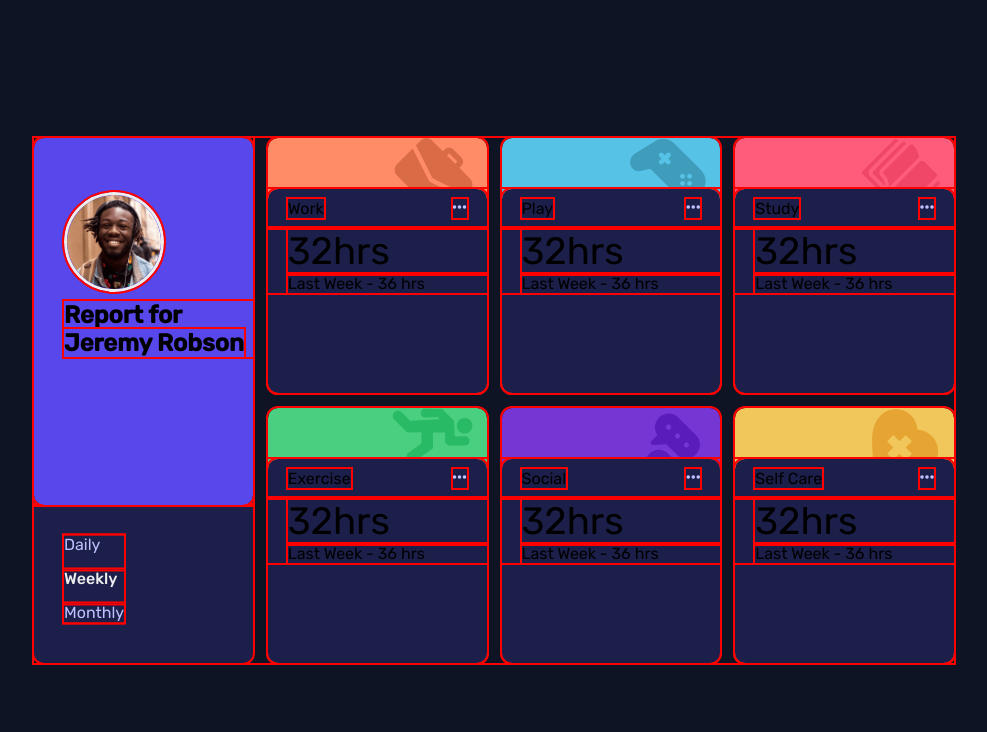
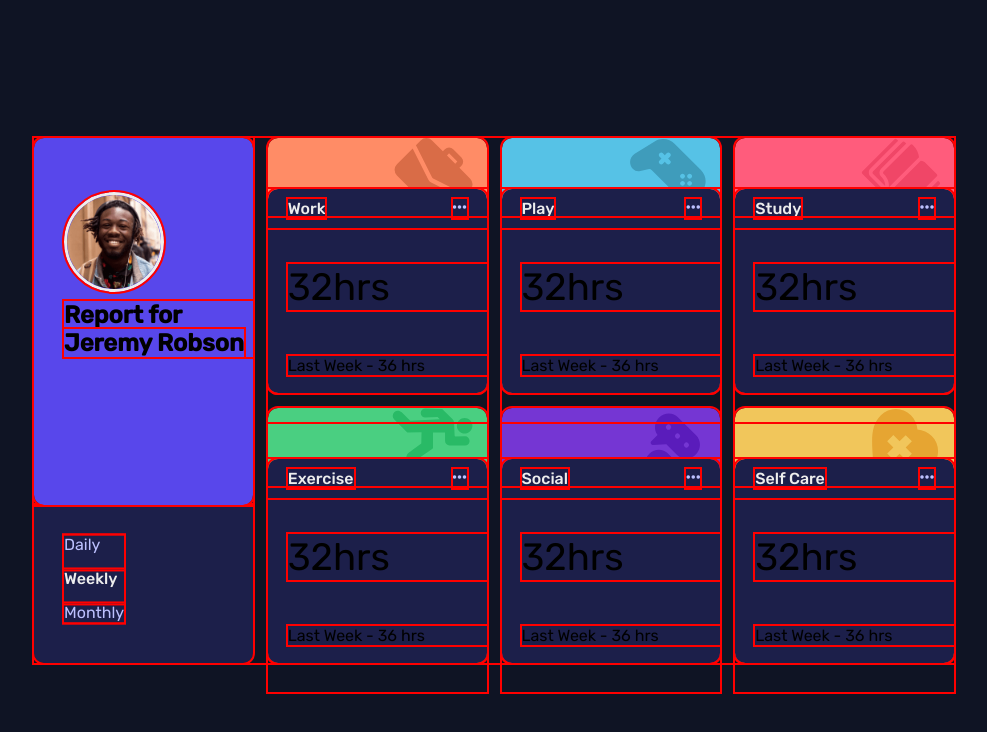
Before and after one commit to asbhogal/Time-Tracking-Dashboard, a website built with Parcel: page src/index.html in a window 1280 px wide. Shown: the whole page, without its empty margins (146-1133 px from the left). Built offline with nearby package versions, Linux system fonts and the light colour scheme; files whose address does not match are found by name.

Commit message:
further adjustments to responsive positioning

```diff
--- a/src/index.html
+++ b/src/index.html
@@ -37,7 +37,7 @@
         <section id="work-card" class="info-card">
             <div class="inner-card-container">
                 <div class="sub-category-banner">
-                    <p>Work</p>
+                    <p class="sub-category-name">Work</p>
                     <i class="fa-solid fa-ellipsis"></i>
                 </div>
                 <div class="card-summaries">
@@ -49,7 +49,7 @@
         <section id="play-card" class="info-card">
             <div class="inner-card-container">
                 <div class="sub-category-banner">
-                    <p>Play</p>
+                    <p class="sub-category-name">Play</p>
                     <i class="fa-solid fa-ellipsis"></i>
                 </div>
                 <div class="card-summaries">
@@ -61,7 +61,7 @@
         <section id="study-card" class="info-card">
             <div class="inner-card-container">
                 <div class="sub-category-banner">
-                    <p>Study</p>
+                    <p class="sub-category-name">Study</p>
                     <i class="fa-solid fa-ellipsis"></i>
                 </div>
                 <div class="card-summaries">
@@ -73,7 +73,7 @@
         <section id="exercise-card" class="info-card">
             <div class="inner-card-container">
                 <div class="sub-category-banner">
-                    <p>Exercise</p>
+                    <p class="sub-category-name">Exercise</p>
                     <i class="fa-solid fa-ellipsis"></i>
                 </div>
                 <div class="card-summaries">
@@ -85,7 +85,7 @@
         <section id="social-card" class="info-card">
             <div class="inner-card-container">
                 <div class="sub-category-banner">
-                    <p>Social</p>
+                    <p class="sub-category-name">Social</p>
                     <i class="fa-solid fa-ellipsis"></i>
                 </div>
                 <div class="card-summaries">
@@ -97,7 +97,7 @@
         <section id="self-care-card" class="info-card">
             <div class="inner-card-container">
                 <div class="sub-category-banner">
-                    <p>Self Care</p>
+                    <p class="sub-category-name">Self Care</p>
                     <i class="fa-solid fa-ellipsis"></i>
                 </div>
                 <div class="card-summaries">
--- a/src/scss/partials/responsive.scss
+++ b/src/scss/partials/responsive.scss
@@ -75,3 +75,15 @@
         transform: translate(40px, 50%) !important;
     }
 }
+
+@media only screen and (min-width: 826px) {
+    .card-summaries {
+        display: flex;
+        flex-direction: column;
+        justify-content: space-evenly;
+        height: 100%;
+        /* margin-bottom: 20px; */
+        bottom: 10px;
+        position: relative;
+    }
+}
--- a/src/scss/style.scss
+++ b/src/scss/style.scss
@@ -38,6 +38,10 @@
                 justify-content: space-between;
                 //width: 100%;
                 padding: 10px 20px;
+                .sub-category-name {
+                    font-weight: 500;
+                    color: $greyish-white;
+                }
                 .fa-ellipsis {
                     cursor: pointer;
                     color: $pale-blue;
```
Also changed, not shown: dist/index.html, 2 other files.
